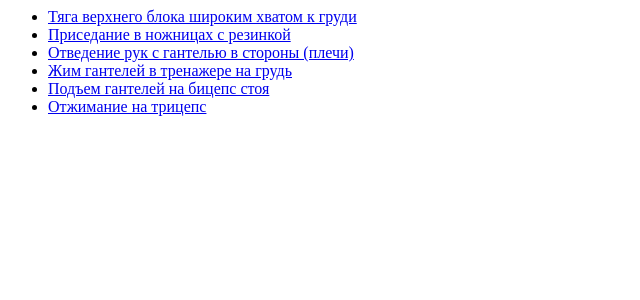
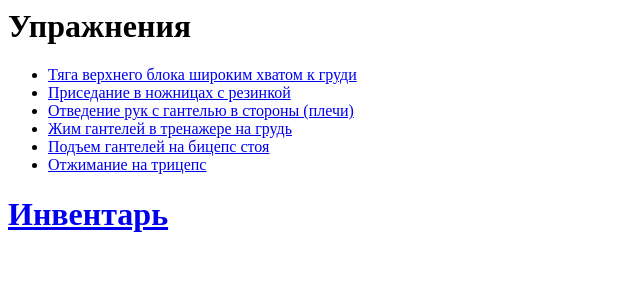
Before and after one commit to Zhmurik/OksanaTime, a Django app: page /exercised/ in a window 1280 px wide. Shown: the top 300 px of the page, without its empty margins (0-640 px from the left). Run offline with Django 3.2, Linux system fonts and the light colour scheme; data comes from the database, SQL or seed files in the repository.

Commit message:
change model Exercise change index.html

```diff
--- a/oksanatime/exercised/models.py
+++ b/oksanatime/exercised/models.py
@@ -1,18 +1,4 @@
 from django.db import models
-
-
-class Exercise(models.Model):
-    name_of_exercise = models.CharField(max_length=200, verbose_name='Название упражнения')
-    description_exercise = models.CharField(max_length=400, verbose_name='Описание')
-    # video =
-    # sport_equipment =
-
-    def __str__(self):
-        return self.name_of_exercise
-
-    class Meta:
-        verbose_name_plural = 'Упражнения'
-        verbose_name = 'Упражнение'
 
 
 class Equipment(models.Model):
@@ -26,6 +12,19 @@ class Equipment(models.Model):
         verbose_name = 'Инвентарь'
 
 
+class Exercise(models.Model):
+    name_of_exercise = models.CharField(max_length=200, verbose_name='Название упражнения')
+    description_exercise = models.CharField(max_length=400, verbose_name='Описание')
+    # video =
+    sport_equipment = models.ManyToManyField(Equipment, verbose_name='Инвентарь')
+
+    def __str__(self):
+        return self.name_of_exercise
+
+    class Meta:
+        verbose_name_plural = 'Упражнения'
+        verbose_name = 'Упражнение'
+
 
 # class Training(models.Model):
 #     exersised = models.CharField
--- a/oksanatime/exercised/templates/exercised/index.html
+++ b/oksanatime/exercised/templates/exercised/index.html
@@ -1,3 +1,4 @@
+<h1> Упражнения </h1>
 {% if latest_exercise_list %}
     <ul>
         {% for exercise in latest_exercise_list %}
@@ -8,3 +9,5 @@
 {% else %}
     <p> No exercise yet </p>
 {% endif %}
+<p></p>
+<h1> <a href='{% url "exercised:equipment" %}'> Инвентарь </a></h1>
```
Also changed, not shown: oksanatime/db.sqlite3.
